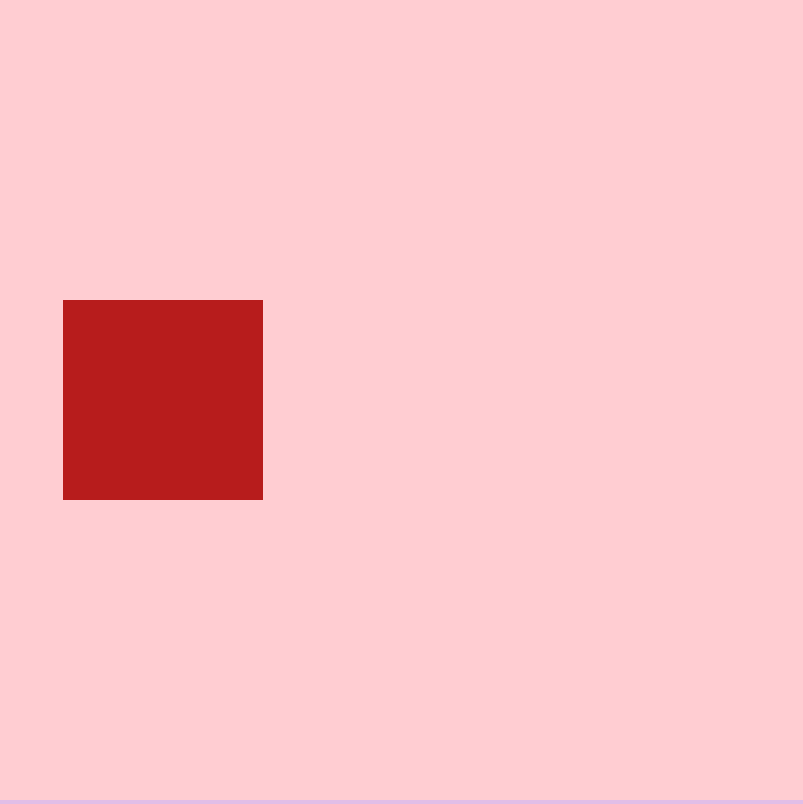
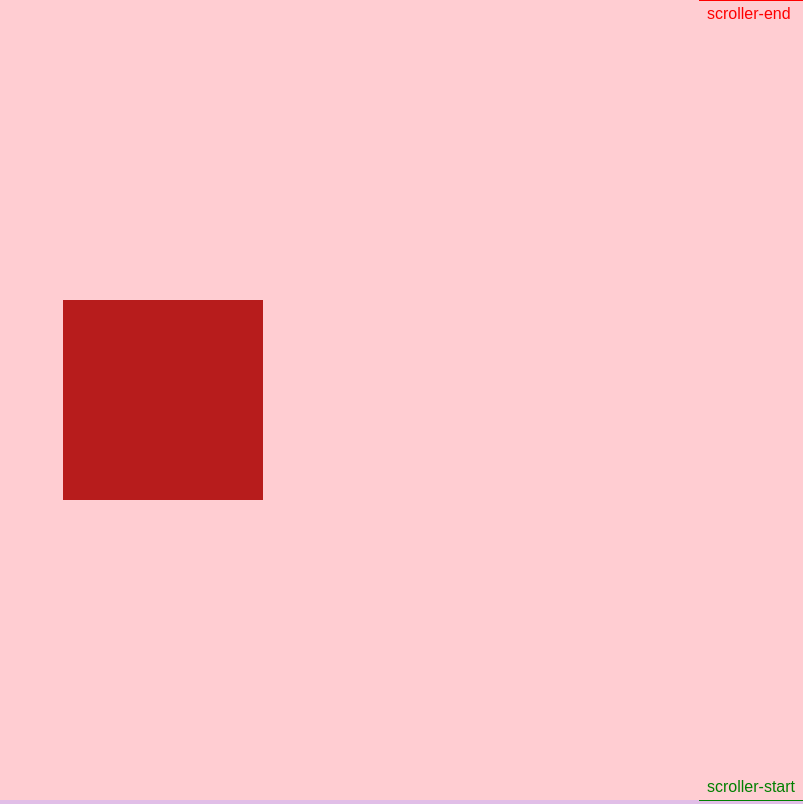
Before and after one commit to TAKU1022/gsap-demo, a website built with webpack: page dist/index.html in a window 1280 px wide. Shown: the top 804 px of the page, without its empty margins (477-1280 px from the left). Built offline with nearby package versions, Linux system fonts and the light colour scheme.

Commit message:
スクロール

```diff
--- a/js/index.js
+++ b/js/index.js
@@ -1,6 +1,15 @@
-import { gsap } from "gsap";
-import { ScrollTrigger } from "gsap/ScrollTrigger";
+import { gsap } from 'gsap';
+import { ScrollTrigger } from 'gsap/ScrollTrigger';
 gsap.registerPlugin(ScrollTrigger);
 
-let timeline = gsap.timeline();
-timeline.from(".box1", { duration: 2, scale: 0 });
+const targetList = [...document.querySelectorAll('[data-animation]')];
+
+window.addEventListener('load', () => {
+  targetList.forEach((target) => {
+    gsap.from(target, {
+      scrollTrigger: { trigger: target, markers: true, once: true },
+      duration: 2,
+      scale: 0,
+    });
+  });
+});
```
Also changed, not shown: dist/index.html, dist/style.css, 1 other file.
